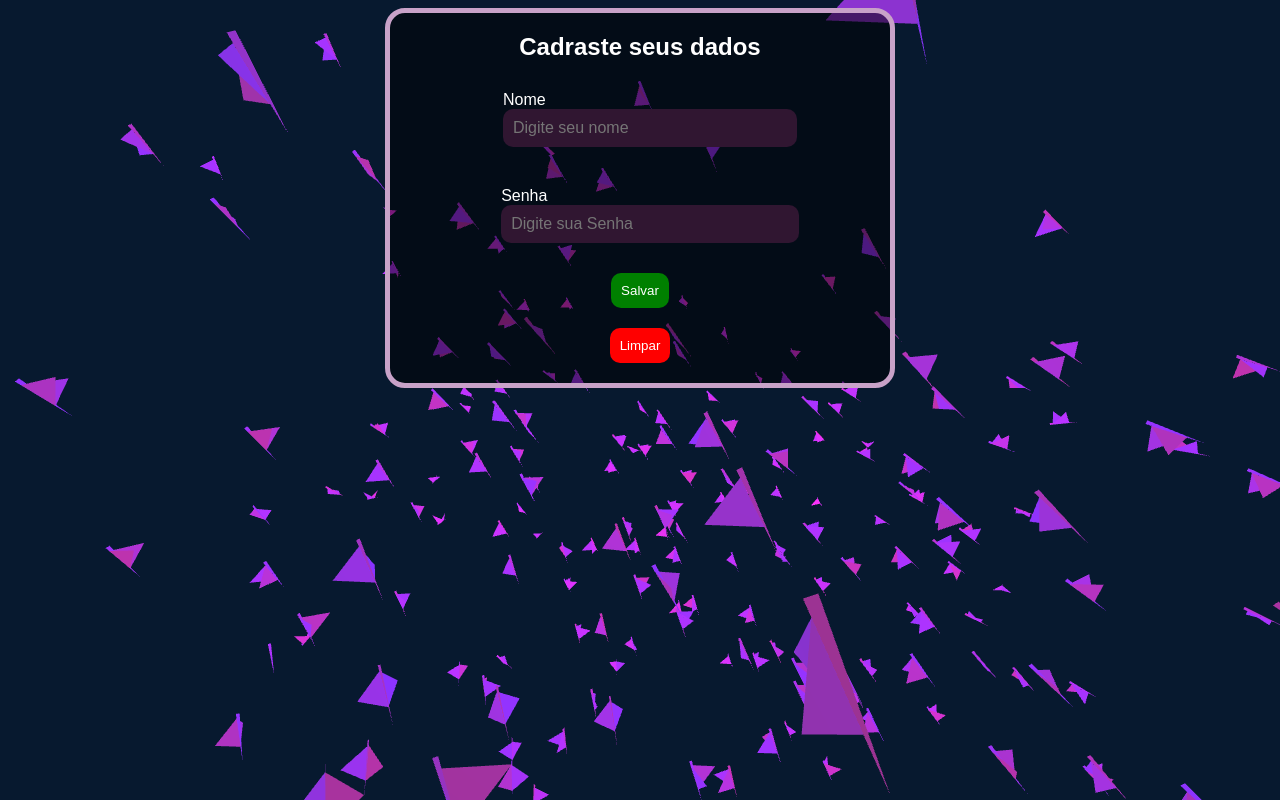
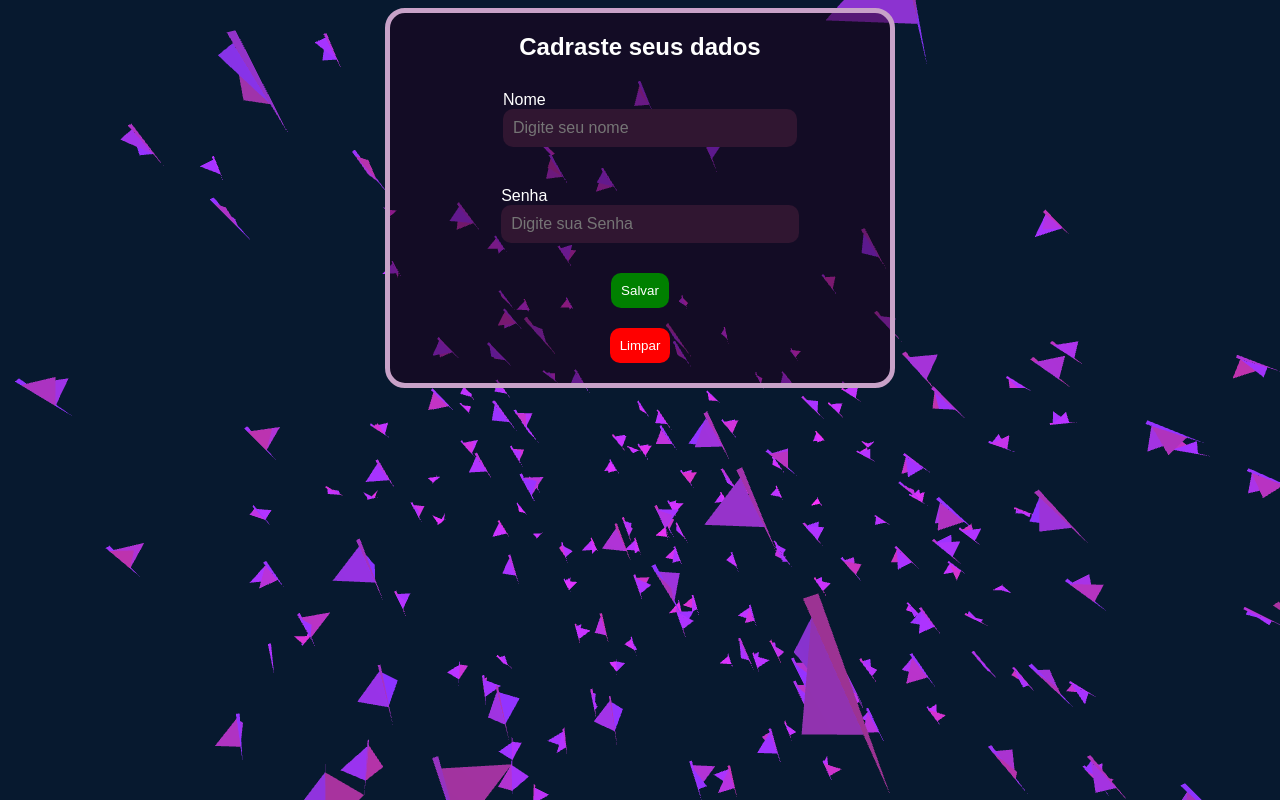
Before and after one commit to Matheuspenas/Projeto.CadLogin, a plain HTML site: page index.html in a window 1280 px wide. Drawn offline with nearby package versions, Linux system fonts and the light colour scheme; animation ran at ten frames a second; files whose address does not match are found by name.

Commit message:
mudança de cor

```diff
--- a/css/main.css
+++ b/css/main.css
@@ -21,7 +21,7 @@ body {
   text-align: justify;
   width: 500px;
   border-radius: 20px;
-  background-color: rgba(0, 0, 0, 0.5);
+  background-color: rgba(32, 0, 28, 0.5);
   border: 5px solid #c8a2c8;
   padding: auto;
   margin: 0 auto;
```
